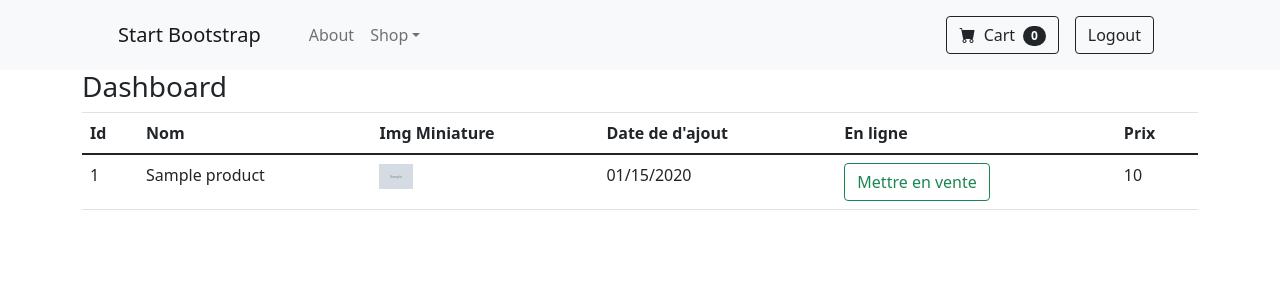
After one commit to Dimitri63/symfony_examen_dg, a Symfony app: template templates/user/dashboard.html.twig in a window 1280 px wide. The commit adds this page. Shown: the top 300 px of the page. Run offline with Twig, Linux system fonts and the light colour scheme; the template is opened without the code that fills it: most values are stand-ins (such as "Sample title", 1, 10 or a date in 2020); grey boxes marked "Sample" are stand-in pictures; some libraries are stand-ins or nearby versions.

Commit message:
toggle product success

```diff
--- a/src/Controller/HomeController.php
+++ b/src/Controller/HomeController.php
@@ -12,7 +12,7 @@ class HomeController extends AbstractController
     #[Route('/home', name: 'app_home')]
     public function index(ProductRepository $productRepository): Response
     {
-        $products = $productRepository->findAll();
+        $products = $productRepository->findBy(['isOnline' => true]);
 
         return $this->render('home/index.html.twig', [
             'products' => $products,
--- a/templates/include/nav.html.twig
+++ b/templates/include/nav.html.twig
@@ -17,6 +17,11 @@
                 {% if is_granted('ROLE_USER') %}
                     <li class="nav-item">
                         <a class="nav-link" href="{{ path('add_product') }}"><button class="btn btn-outline-info">Ajouter un produit</button></a>
+                    </li>
+                {% endif %}
+                {% if is_granted('ROLE_USER') %}
+                    <li class="nav-item">
+                        <a class="nav-link" href="{{ path('user_dashboard') }}"><button class="btn btn-outline-info">Votre dashboard</button></a>
                     </li>
                 {% endif %}
 
--- /dev/null
+++ b/templates/user/dashboard.html.twig
@@ -0,0 +1,40 @@
+{% extends 'base.html.twig' %}
+
+{% block body %}
+    {%  include('include/nav.html.twig') %}
+    <div class="container">
+        <div class="row">
+            <div class="col">
+                <h3>Dashboard</h3>
+                <table class="table">
+                    <thead>
+                    <th>Id</th>
+                    <th>Nom</th>
+                    <th>Img Miniature</th>
+                    <th>Date de d'ajout</th>
+                    <th>En ligne</th>
+                    <th>Prix</th>
+                    </thead>
+                    {% for product in products %}
+                        <tbody>
+                        <td>{{ product.id }}</td>
+                        <td>{{ product.name }}</td>
+                        <td>
+                            <img style="max-height: 25px" src="{{ asset(image_dir ~ product.imgMiniature ) }}" alt="img-{{ product.id }}" />
+                        </td>
+                        <td>{{ product.addedAt|date("m/d/Y") }}</td>
+                        <td>
+                            {% if product.isOnline %}
+                                <a href="{{ path('toggleStatus', {productId: product.id}) }}"><button class="btn btn-outline-danger">Retirer de la vente</button></a>
+                            {% else %}
+                                <a href="{{ path('toggleStatus', {productId: product.id}) }}"><button class="btn btn-outline-success">Mettre en vente</button></a>
+                            {% endif %}
+                        </td>
+                        <td>{{ product.price|round(2, 'floor') }}</td>
+                        </tbody>
+                    {% endfor %}
+                </table>
+            </div>
+        </div>
+    </div>
+{% endblock %}
```
Also changed, not shown: src/Controller/ApiRestController.php (+42 -0 lines), src/Controller/ProductController.php (+15 -0 lines), src/Controller/UserController.php (+13 -0 lines), public/assets/img/upload/61509c9566d44.jpg (added).
